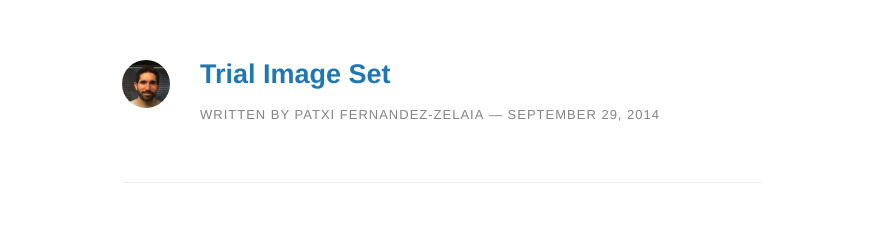
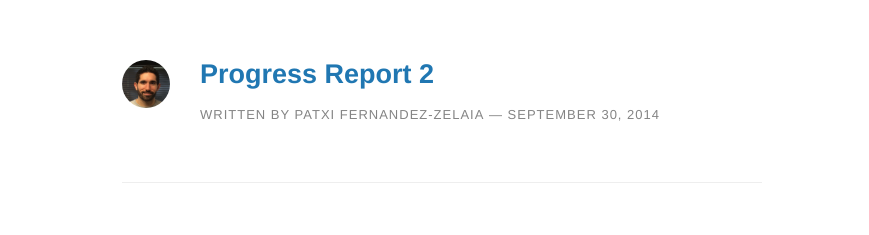
Before and after one commit to Materials-Informatics-Class-Fall2014/MIC-Machining-Gradients, a Jekyll site: the page built from blog/index.html, in a window 1280 px wide. Shown: the part 400-635 px from the top of the page, without its empty margins (198-1067 px from the left). Built offline with Jekyll 4.4.1, drawn with Linux system fonts in a browser that asks for light colours; nearby versions of some CDN libraries; some web fonts are replaced; the list of posts is cut into pages by our own code; comment, search, counter and statistics services are not loaded.

Commit message:
update post

```diff
--- a/_posts/2014-09-29-Trial-Image-Set.md
+++ b/_posts/2014-09-30-Progress-Report-2.md
@@ -1,7 +1,7 @@
 ---
 layout: post
 
-title: Trial Image Set
+title: Progress Report 2
 category: blog
 
 author:
```
